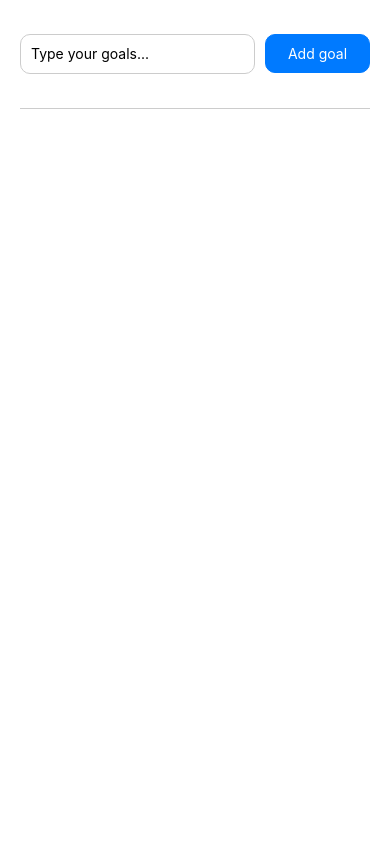
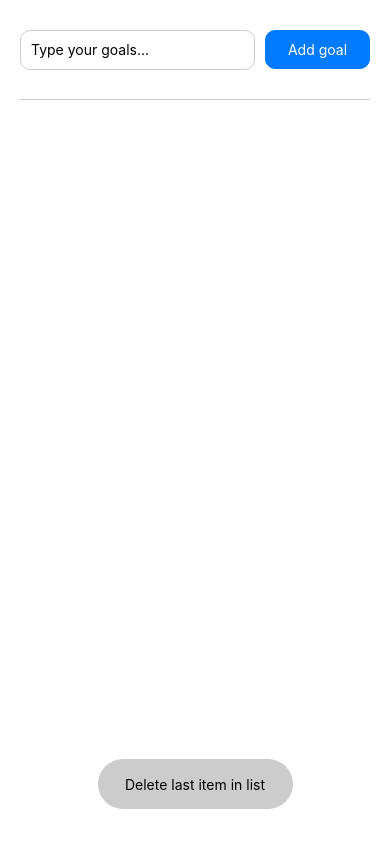
Before and after one commit to miguellacorte/react-native-todo-app, a React Native app: screen / in a window 390 px wide. Built offline with nearby package versions, Linux system fonts and the light colour scheme.

Commit message:
delete last item in llisst button implemented

```diff
--- a/App.js
+++ b/App.js
@@ -1,4 +1,11 @@
-import { StyleSheet, View, SafeAreaView, FlatList } from "react-native";
+import {
+  StyleSheet,
+  View,
+  SafeAreaView,
+  FlatList,
+  Text,
+  Pressable,
+} from "react-native";
 
 import GoalRender from "./components/GoalRender";
 import GoalInput from "./components/GoalInput";
@@ -7,7 +14,6 @@ import React, { useState } from "react";
 
 export default function App() {
   const [goals, setGoals] = useState([]);
-
 
   function addGoalHandler(enteredGoalText) {
     //best practices on state update is your state depends on the previous state:
@@ -21,11 +27,17 @@ export default function App() {
       { text: enteredGoalText, key: Math.random().toString() },
     ]);
   }
+
+  function deleteGoalHandler() {
+    setGoals((currentCourseGoals) => {
+      const newGoals = [...currentCourseGoals]; // create a copy of the current goals
+      newGoals.pop(); // remove the last item
+      return newGoals; // return the updated array
+    });
+  }
   return (
     <SafeAreaView style={styles.appContainer}>
-      <GoalInput
-        goalHandleFunction={addGoalHandler}
-      />
+      <GoalInput goalHandleFunction={addGoalHandler} />
 
       <View style={styles.bottomContainer}>
         <FlatList
@@ -35,11 +47,38 @@ export default function App() {
           }}
         ></FlatList>
       </View>
+      <Pressable style={styles.deleteContainer} onPress={deleteGoalHandler}>
+        <View style={styles.deleteContainerView}>
+          <Text style={styles.deleteContainerText}>
+            Delete last item in list
+          </Text>
+        </View>
+      </Pressable>
     </SafeAreaView>
   );
 }
 
 const styles = StyleSheet.create({
+  deleteContainer: {
+    flex: 1,
+    backgroundColor: "transparent",
+    flexDirection: "row",
+    alignItems: "center",
+    justifyContent: "center",
+    paddingBottom: 30,
+  },
+  deleteContainerView: {
+    width: "50%",
+    height: 50,
+    borderRadius: 50,
+    backgroundColor: "#cccccc",
+    flexDirection: "row",
+    alignItems: "center",
+    justifyContent: "center",
+  },
+  deleteContainerText: {
+    color: "black",
+  },
   appContainer: {
     flex: 1,
     padding: 10,
```
